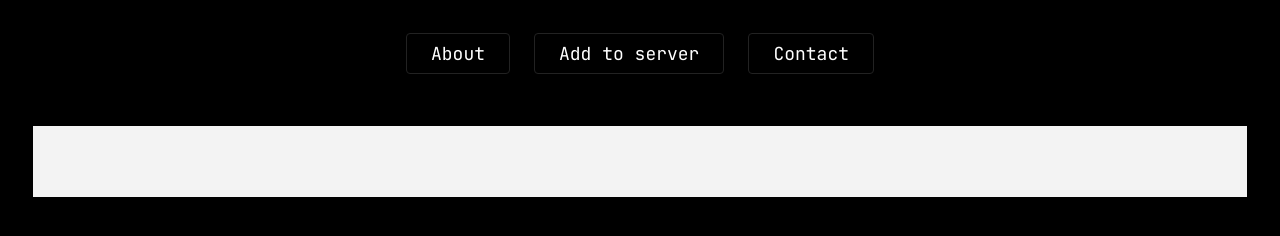
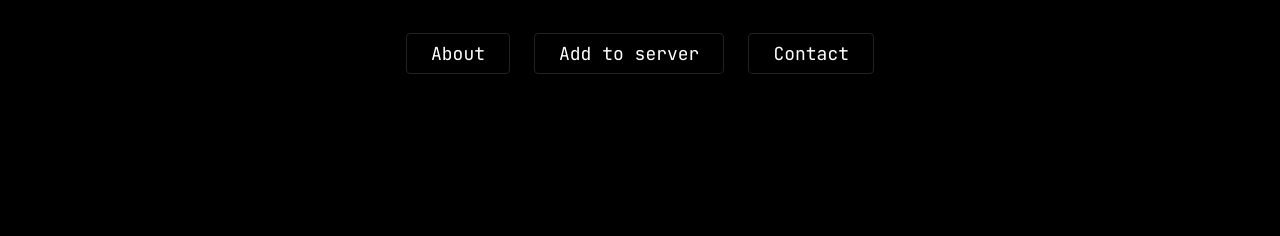
Before and after one commit to randomairborne/pastebot, a plain HTML site: page site/resources/paste.html in a window 1280 px wide. Drawn offline with Linux system fonts and the light colour scheme; files that its build step writes are made by us from their sources; no server answers; files whose address does not match are found by name.

Commit message:
fix color

```diff
--- a/site/resources/paste.html
+++ b/site/resources/paste.html
@@ -45,7 +45,8 @@
             align-items: center;
             color: #fff;
 	    word-wrap: break-word;
-	    }
+	    background: #000
+	}
     </style>
 </head>
 
```
